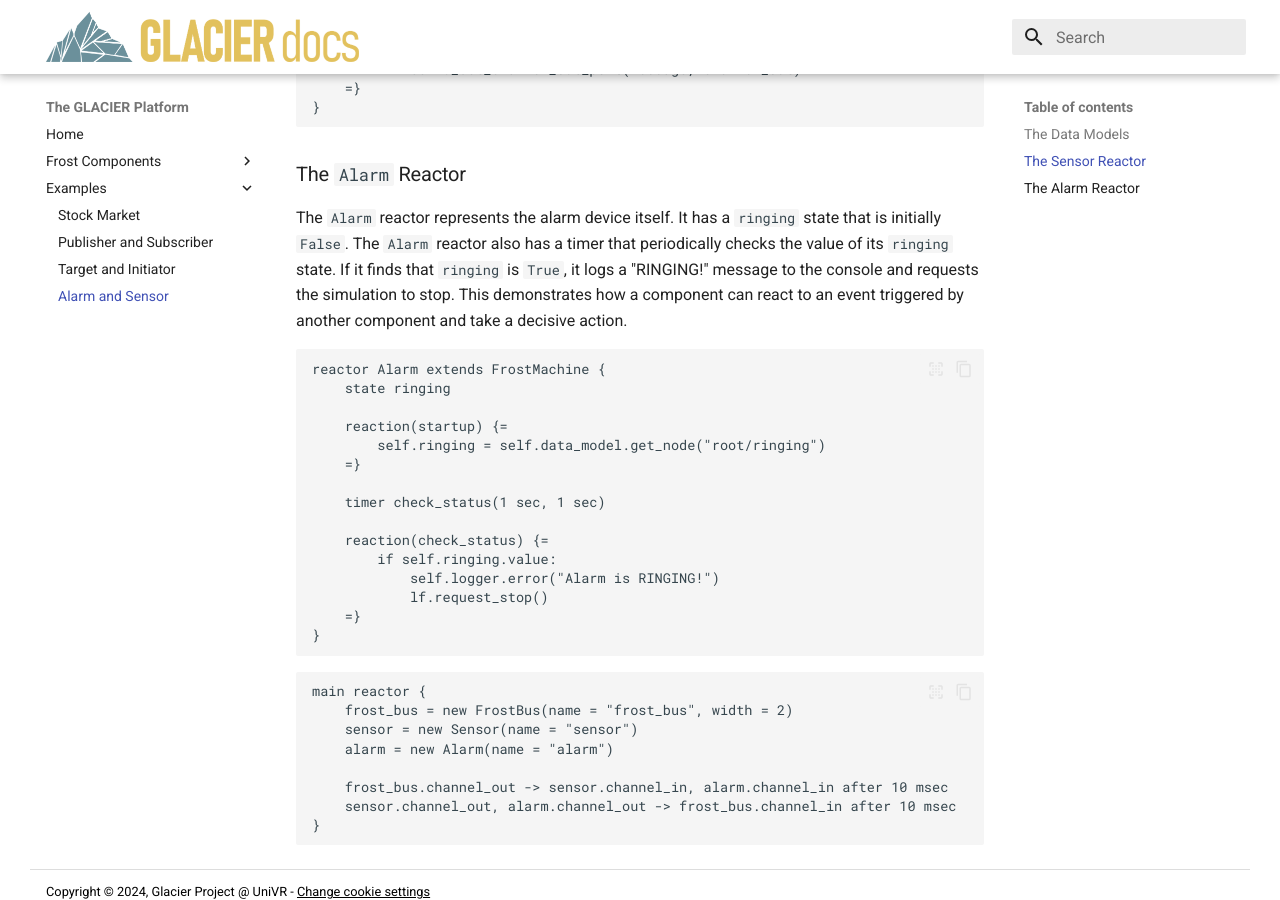
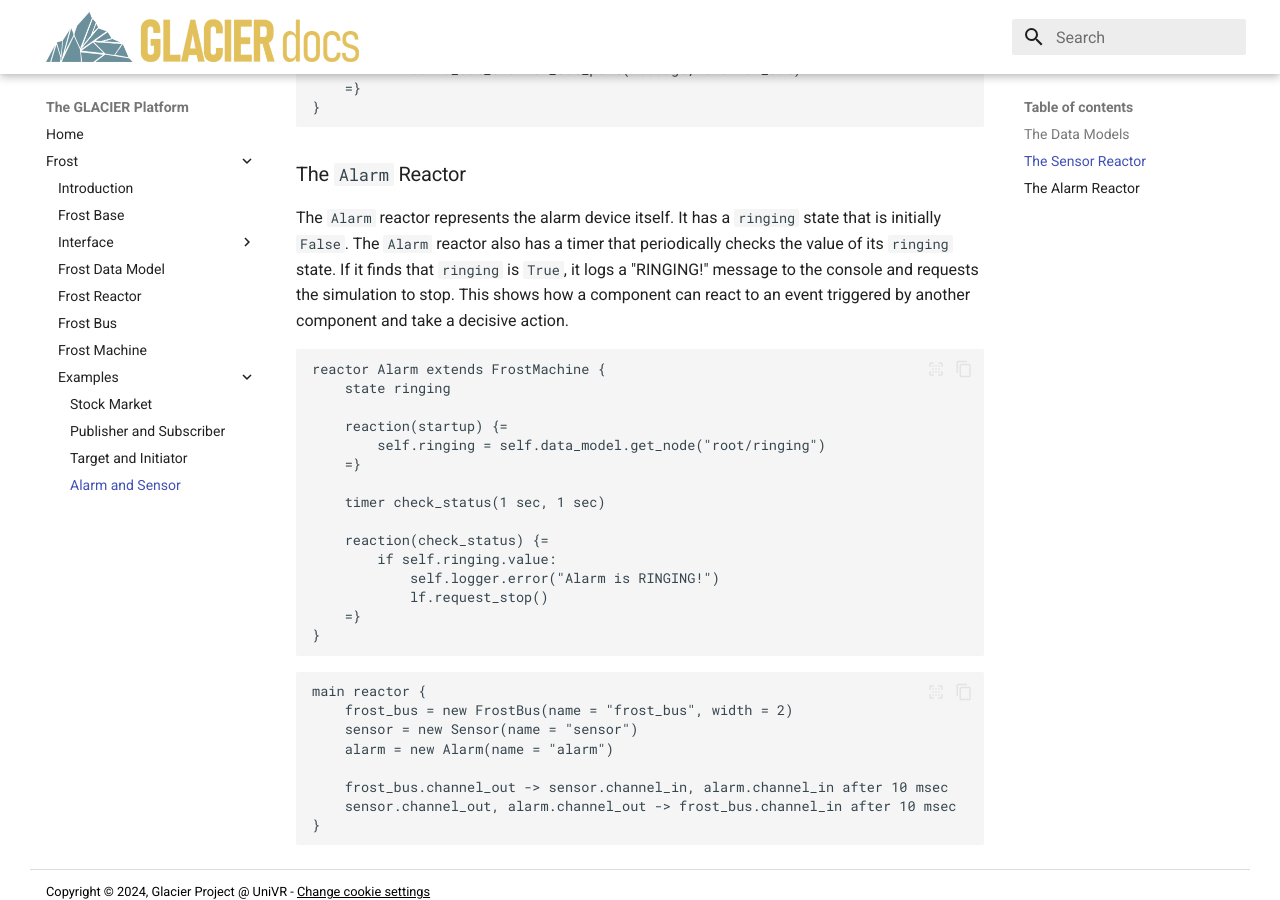
Before and after one commit to glacier-project/glacier-website, an MkDocs documentation site: the page built from docs/doc_sources/Sensor_Alarm.md, in a window 1280 px wide and 900 px high, scrolled down 1747 px. Built offline with MkDocs 1.6.1 and Material for MkDocs 9.7.7, drawn with Linux system fonts in a browser that asks for light colours.

Commit message:
menu modficitaion

````diff
--- a/docs/doc_sources/Sensor_Alarm.md
+++ b/docs/doc_sources/Sensor_Alarm.md
@@ -74,7 +74,7 @@ reactor Sensor extends FrostMachine {
 
 ### The `Alarm` Reactor
 
-The `Alarm` reactor represents the alarm device itself. It has a `ringing` state that is initially `False`. The `Alarm` reactor also has a timer that periodically checks the value of its `ringing` state. If it finds that `ringing` is `True`, it logs a "RINGING!" message to the console and requests the simulation to stop. This demonstrates how a component can react to an event triggered by another component and take a decisive action.
+The `Alarm` reactor represents the alarm device itself. It has a `ringing` state that is initially `False`. The `Alarm` reactor also has a timer that periodically checks the value of its `ringing` state. If it finds that `ringing` is `True`, it logs a "RINGING!" message to the console and requests the simulation to stop. This shows how a component can react to an event triggered by another component and take a decisive action.
 
 ```lf-python
 reactor Alarm extends FrostMachine {
--- a/mkdocs.yml
+++ b/mkdocs.yml
@@ -22,7 +22,7 @@ plugins:
   - search
 nav:
   - Home: index.md
-  - Frost Components:
+  - Frost:
       - Introduction: doc_sources/Introduction.md
       - Frost Base: doc_sources/Frost_Base.md
       - Interface:
@@ -32,11 +32,11 @@ nav:
       - Frost Reactor: doc_sources/Frost_Reactor.md
       - Frost Bus: doc_sources/Frost_Bus.md
       - Frost Machine: doc_sources/Frost_Machine.md
-  - Examples:
-      - Stock Market: doc_sources/Stock_Market.md
-      - Publisher and Subscriber: doc_sources/Publisher_Subscriber.md
-      - Target and Initiator: doc_sources/Target_Initiator.md
-      - Alarm and Sensor: doc_sources/Sensor_Alarm.md
+      - Examples:
+          - Stock Market: doc_sources/Stock_Market.md
+          - Publisher and Subscriber: doc_sources/Publisher_Subscriber.md
+          - Target and Initiator: doc_sources/Target_Initiator.md
+          - Alarm and Sensor: doc_sources/Sensor_Alarm.md
 markdown_extensions:
   - pymdownx.superfences:
       custom_fences:
````
